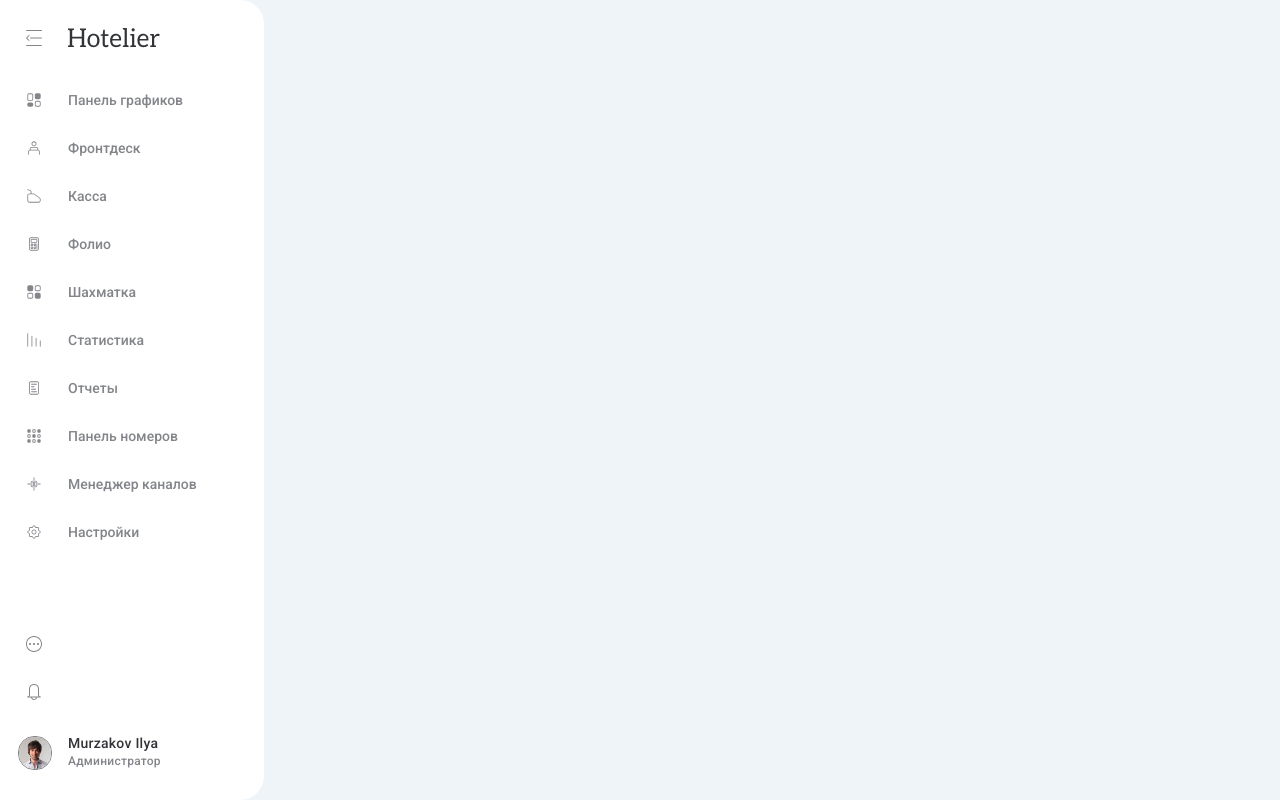
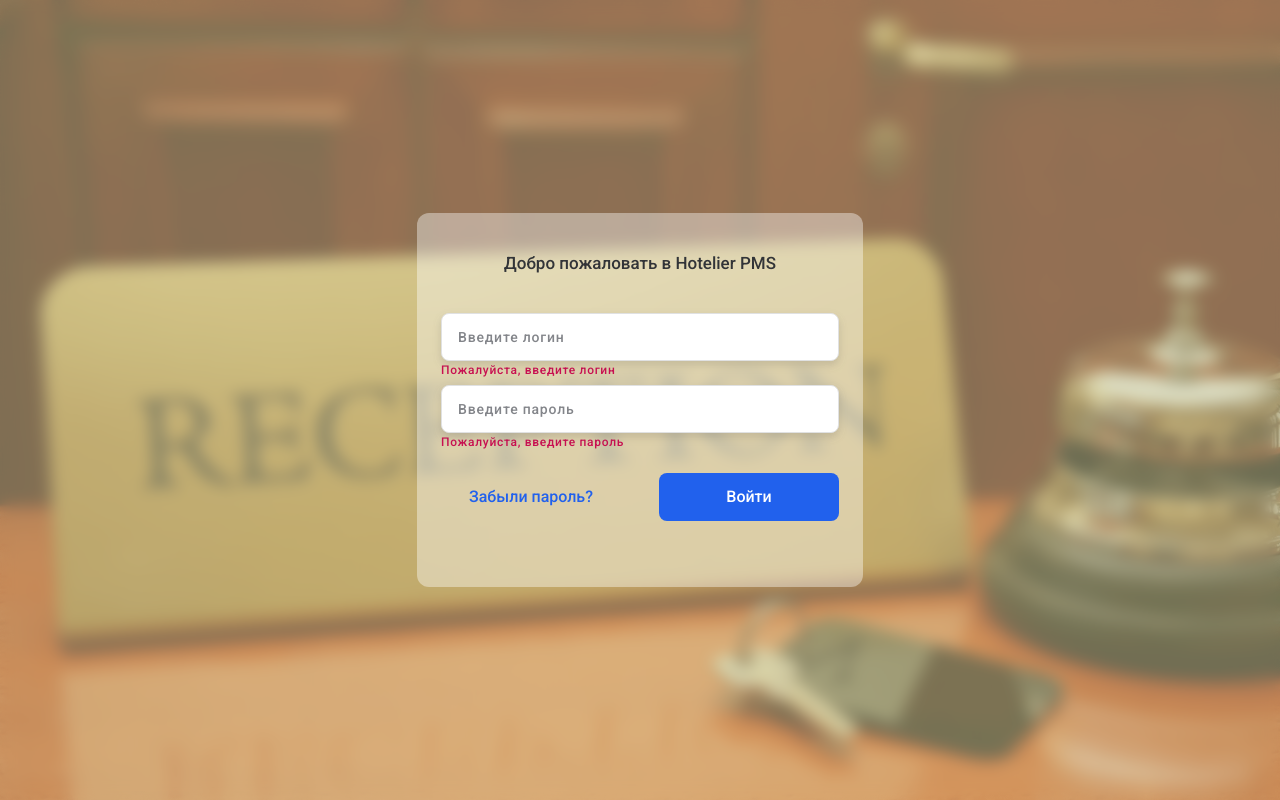
Before and after one commit to shaxzod5625/hotelier, a Vue app: page / in a window 1280 px wide. Built offline with nearby package versions, Linux system fonts and the light colour scheme; what vue-apexcharts would draw is missing.

Commit message:
login page

```diff
--- a/src/App.vue
+++ b/src/App.vue
@@ -1,16 +1,22 @@
 <template>
   <div id="app">
-    <MainLayout/>
+    <LoginPage v-if="login === true" />
+    <MainLayout v-else/>
   </div>
 </template>
 
 <script>
 import MainLayout from './layouts/MainLayout.vue'
+import LoginPage from './layouts/LoginPage.vue'
 
 export default {
   name: 'app',
   components: {
-    MainLayout
-  }
+    MainLayout, LoginPage
+  },
+
+  data: () => ({
+    login: true
+  })
 }
 </script>
--- /dev/null
+++ b/src/layouts/LoginPage.vue
@@ -0,0 +1,47 @@
+<template>
+  <div class="login-page">
+    <div class="blur-back">
+      <form class="login-form">
+
+        <div class="greetings">
+          <h3>Добро пожаловать в Hotelier PMS</h3>
+        </div>
+
+        <div class="login-inputs">
+          <div class="w-100">
+            <el-input type="text" placeholder="Введите логин" v-model="login"></el-input>
+            <span class="validation-error">Пожалуйста, введите логин</span>
+          </div>
+
+          <div class="w-100">
+            <el-input type="password" placeholder="Введите пароль" v-model="password"></el-input>
+            <span class="validation-error">Пожалуйста, введите пароль</span>
+          </div>
+        </div>
+
+        <div class="modal-btns">
+          <button class="ghost-btn">
+            <span>Забыли пароль?</span>
+          </button>
+
+          <button class="prim-btn">
+            <span>Войти</span>
+          </button>
+
+        </div>
+      </form>
+    </div>
+    <img src="@/assets/loginpageback.png" alt="">
+  </div>
+</template>
+
+<script>
+export default {
+  name: 'LoginPage',
+
+  data: () => ({
+    login: '',
+    password: ''
+  })
+}
+</script>
--- a/src/style/MyStyles.scss
+++ b/src/style/MyStyles.scss
@@ -372,6 +372,77 @@
     }
 
   }
+
+// Login Page styles
+
+.login-page {
+  display: flex;
+  padding: 0;
+  margin: 0;
+
+  .blur-back {
+    display: flex;
+    justify-content: center;
+    align-items: center;
+    position: absolute;
+    width: 100%;
+    height: 100%;
+    background: rgba(191, 192, 149, 0.56);
+    backdrop-filter: blur(8px);
+    z-index: 100;
+
+    .login-form {
+      display: flex;
+      width: 446px;
+      height: 374px;
+      background: rgba(255, 255, 255, 0.4);
+      border-radius: 12px;
+      flex-direction: column;
+      align-items: center;
+
+      .greetings {
+        display: flex;
+        justify-content: center;
+        height: 100px;
+        align-items: center;
+        width: auto;
+
+        h3 {
+          font-family: Roboto;
+          font-weight: 400;
+          font-size: 17px;
+          line-height: 20px;
+          color: #323438;
+        }
+      }
+
+      .login-inputs {
+        width: 398px;
+        display: flex;
+        flex-direction: column;
+        gap: 24px;
+        margin: 0 24px;
+      }
+    }
+  }
+
+  img {
+    position: absolute;
+    margin: 0;
+    width: 100%;
+    height: 100%;
+    object-fit: cover;
+
+  }
+}
+
+
+
+
+
+
+
+
 
 // dashboard
 
@@ -1134,6 +1205,33 @@
   }
 }
 
+.ghost-btn {
+  display: flex;
+  justify-content: center;
+  align-items: center;
+  gap: 12px;
+  width: 180px;
+  height: 48px;
+  background: transparent;
+  border-radius: 8px;
+  border: none;
+  font-family: Roboto;
+  font-style: normal;
+  font-weight: 500;
+  font-size: 16px;
+  line-height: 16px;
+  color: #2161ED;
+  cursor: pointer;
+
+  &:hover {
+    color: #6B96F3;
+  }
+
+  &:active {
+    color: #0030AD;
+  }
+}
+
 .prim-btn {
   display: flex;
   justify-content: center;
```
Also changed, not shown: src/assets/loginpageback.png (added).
